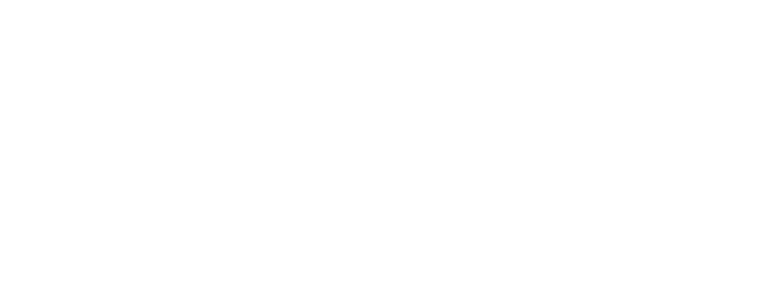
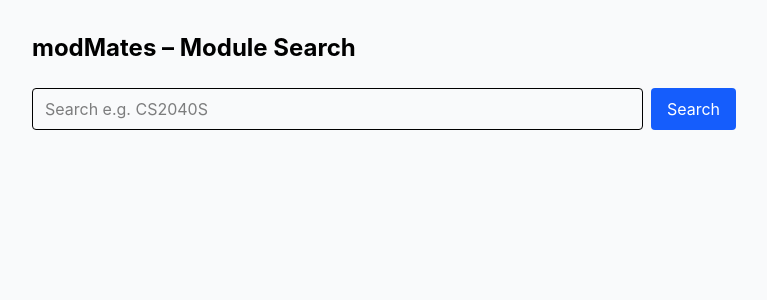
Before and after one commit to Nocaxe/modMates, a React (Vite) app in the folder frontend/: page / in a window 1280 px wide. Shown: the top 300 px of the page, without its empty margins (256-1023 px from the left). Built offline with nearby package versions, Linux system fonts and the light colour scheme.

Commit message:
Added module search page feature

```diff
--- a/frontend/src/App.tsx
+++ b/frontend/src/App.tsx
@@ -1,5 +1,127 @@
+import { useState } from 'react'
+import { searchModules, getModuleDetail } from './api/modules'
+import type { ModuleSummary, ModuleDetail } from './api/modules'
+
+
 function App() {
-  return <div />
+  const [query, setQuery] = useState('')
+  const [results, setResults] = useState<ModuleSummary[]>([])
+  const [selected, setSelected] = useState<ModuleDetail | null>(null)
+  const [loading, setLoading] = useState(false)
+  const [error, setError] = useState<string | null>(null)
+
+ async function handleSearch() {
+    setLoading(true)
+    setError(null)
+    try {
+      const data = await searchModules(query)
+      setResults(data)
+      setSelected(null)
+    } catch {
+      setError('Failed to search modules. Is the backend running?')
+    } finally {
+      setLoading(false)
+    }
+  }
+
+  async function handleSelectModule(moduleCode: string) {
+    setLoading(true)
+    setError(null)
+    try {
+      const data = await getModuleDetail(moduleCode)
+      setSelected(data)
+    } catch {
+      setError('Failed to load module details.')
+    } finally {
+      setLoading(false)
+    }
+  }
+
+
+
+
+return (
+    <div className="min-h-screen bg-gray-50 p-8 max-w-3xl mx-auto">
+      <h1 className="text-2xl font-bold mb-6">modMates – Module Search</h1>
+
+      <div className="flex gap-2 mb-6">
+        <input
+          className="border rounded px-3 py-2 flex-1"
+          placeholder="Search e.g. CS2040S"
+          value={query}
+          onChange={e => setQuery(e.target.value)}
+          onKeyDown={e => e.key === 'Enter' && handleSearch()}
+        />
+        <button
+          className="bg-blue-600 text-white px-4 py-2 rounded hover:bg-blue-700"
+          onClick={handleSearch}
+        >
+          Search
+        </button>
+      </div>
+
+      {error && <p className="text-red-500 mb-4">{error}</p>}
+      {loading && <p className="text-gray-500">Loading...</p>}
+
+      {!loading && results.length > 0 && !selected && (
+        <ul className="space-y-2">
+          {results.map(m => (
+            <li
+              key={m.moduleCode}
+              className="bg-white border rounded p-3 cursor-pointer hover:bg-blue-50"
+              onClick={() => handleSelectModule(m.moduleCode)}
+            >
+              <span className="font-mono font-semibold">{m.moduleCode}</span>
+              <span className="ml-2 text-gray-600">{m.title}</span>
+            </li>
+          ))}
+        </ul>
+      )}
+
+      {selected && (
+        <div>
+          <button
+            className="text-blue-600 mb-4 hover:underline"
+            onClick={() => setSelected(null)}
+          >
+            ← Back to results
+          </button>
+          <h2 className="text-xl font-bold mb-1">{selected.moduleCode}</h2>
+          <p className="text-gray-600 mb-2">{selected.title}</p>
+          <p className="text-sm mb-4">{selected.description}</p>
+
+          {selected.semesterData[0]?.timetable && (
+            <>
+              <h3 className="font-semibold mb-2">Available Slots (Sem 1)</h3>
+              <table className="w-full text-sm border-collapse">
+                <thead>
+                  <tr className="bg-gray-100">
+                    <th className="border p-2 text-left">Type</th>
+                    <th className="border p-2 text-left">Class</th>
+                    <th className="border p-2 text-left">Day</th>
+                    <th className="border p-2 text-left">Time</th>
+                    <th className="border p-2 text-left">Venue</th>
+                  </tr>
+                </thead>
+                <tbody>
+                  {selected.semesterData[0].timetable.map((lesson, i) => (
+                    <tr key={i} className="hover:bg-gray-50">
+                      <td className="border p-2">{lesson.lessonType}</td>
+                      <td className="border p-2">{lesson.classNo}</td>
+                      <td className="border p-2">{lesson.day}</td>
+                      <td className="border p-2">{lesson.startTime}–{lesson.endTime}</td>
+                      <td className="border p-2">{lesson.venue}</td>
+                    </tr>
+                  ))}
+                </tbody>
+              </table>
+            </>
+          )}
+        </div>
+      )}
+    </div>
+  )
 }
 
+
 export default App
```
